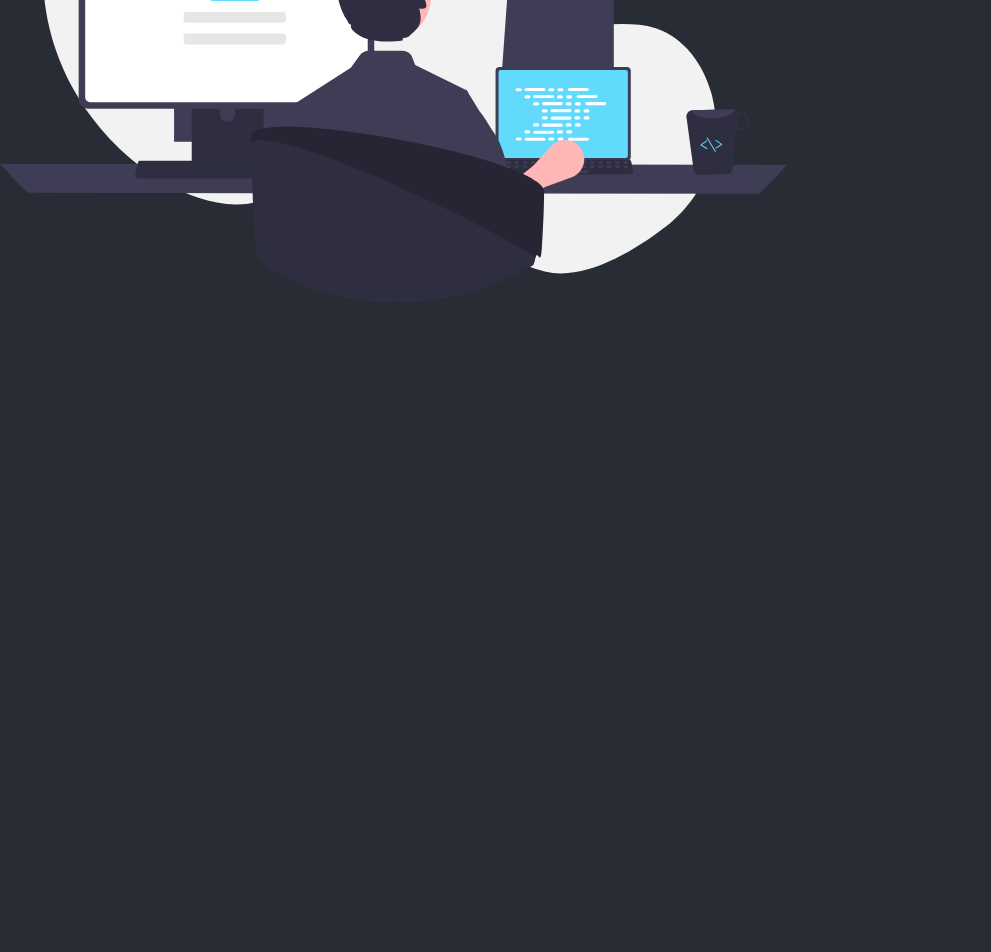
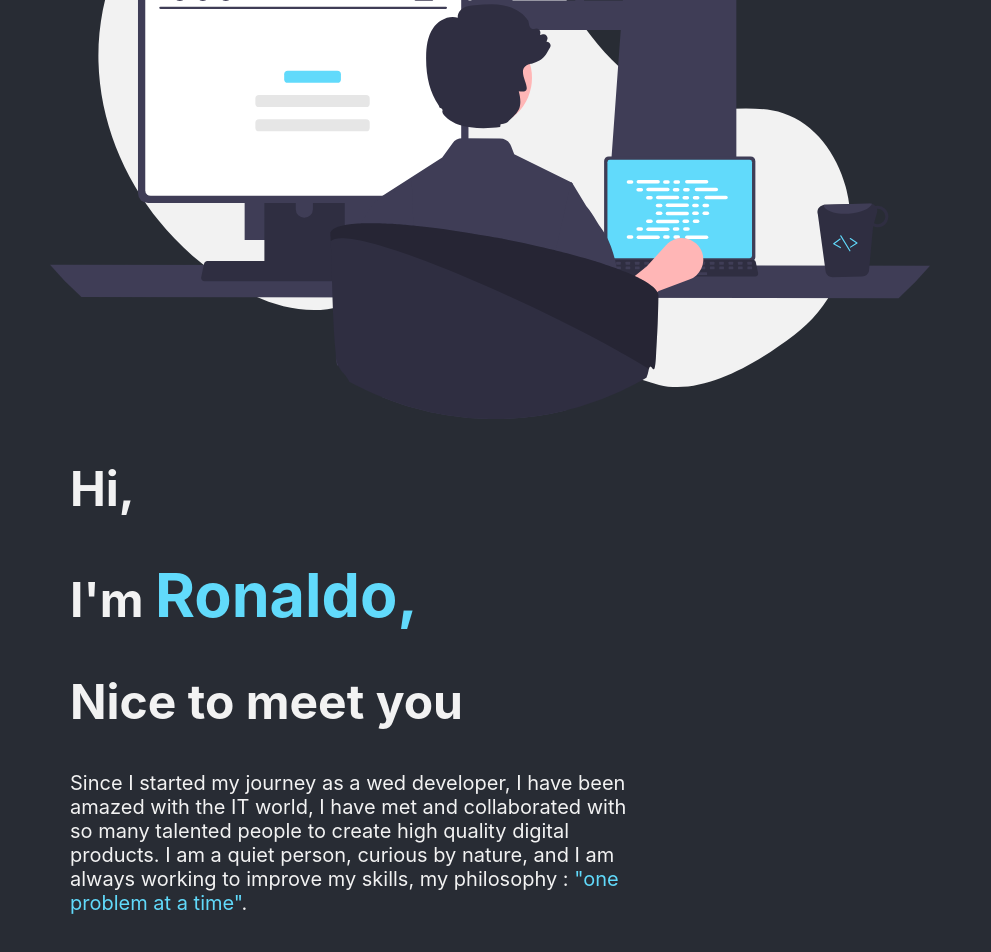
Before and after one commit to sergio-jc/my_profile, a React (Vite) app: page / in a window 1280 px wide. Shown: the part 1050-2002 px from the top of the page, without its empty margins (0-991 px from the left). Before the commit the page ends 1356 px from the top, so only its background shows below. Built offline with nearby package versions, Linux system fonts and the light colour scheme.

Commit message:
create about me msg and its css

```diff
--- a/src/components/AboutMe/index.tsx
+++ b/src/components/AboutMe/index.tsx
@@ -1,12 +1,25 @@
-
 import programming from "../../images/svg/programming.svg";
-
+import "../../css/AboutMe.css";
 const AboutMe = () => {
   return (
-    <div>
-        <img src={programming} />
+    <div className="about_me">
+      <img src={programming} className="about_me_img" />
+      <article className="about_me_msg">
+        <h2>Hi,</h2>
+        <h2>
+          I'm <span className="about_me_name">Ronaldo,</span>{" "}
+        </h2>
+        <h2>Nice to meet you</h2>
+        <p className="about_me_description">
+          Since I started my journey as a wed developer, I have been amazed with
+          the IT world, I have met and collaborated with so many talented people
+          to create high quality digital products. I am a quiet person, curious
+          by nature, and I am always working to improve my skills, my philosophy
+          : <span className="about_me_philosophy">"one problem at a time"</span>.
+        </p>
+      </article>
     </div>
-  )
-}
+  );
+};
 
-export default AboutMe
+export default AboutMe;
--- a/src/components/Header/index.tsx
+++ b/src/components/Header/index.tsx
@@ -9,8 +9,7 @@ const Header = () => {
       <header className="App-header">
         <h1>Frontend Developer</h1>
         <p>
-          I development and code beautifully simple things, and I love what I
-          do.
+          I design and code beautifully simple things, and I love what I do.
         </p>
       </header>
     </>
--- /dev/null
+++ b/src/css/AboutMe.css
@@ -0,0 +1,30 @@
+.about_me {
+    display: flex;
+    flex-wrap: wrap;
+    padding: 50px;
+}
+
+.about_me_img {
+    width: 110vh;
+}
+
+.about_me_msg {
+    color: var(--main-back-ground-second);
+    font-size: xx-large ;
+    padding-left: 20px;
+    padding-right: 20px;
+}
+
+.about_me_name {
+    color: var(--main-blue-link);
+    font-size: calc(45px + 2vmin);
+}
+
+.about_me_description {
+    font-size:20px;
+    width: 70vh;
+}
+
+.about_me_philosophy {
+    color: var(--main-blue-link);
+}
```
